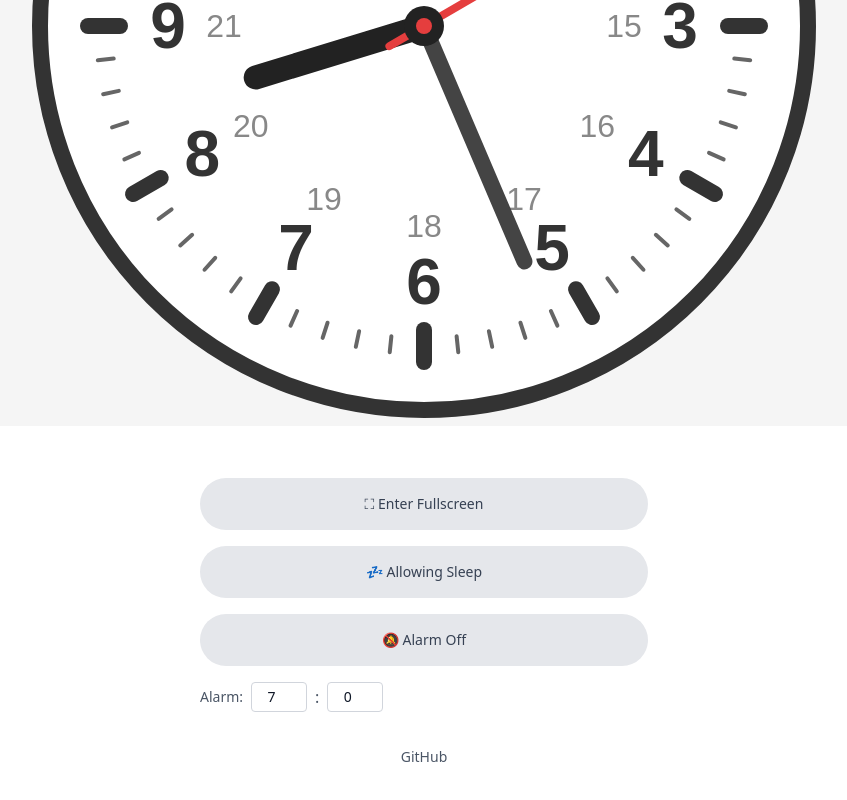
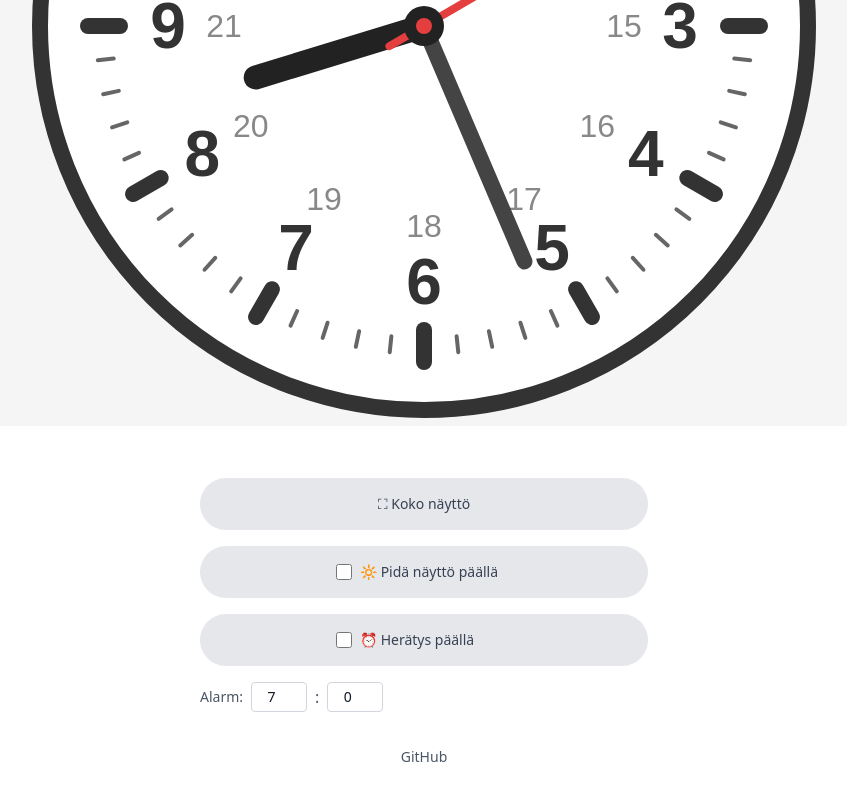
Before and after one commit to esamattis/kello, a Preact app: page / in a window 1280 px wide. Shown: the part 374-1174 px from the top of the page, without its empty margins (216-1063 px from the left). Built offline with nearby package versions, Linux system fonts and the light colour scheme.

Commit message:
button component

```diff
--- /dev/null
+++ b/src/ToggleButton.tsx
@@ -0,0 +1,54 @@
+import { ComponentChildren } from "preact";
+
+interface ToggleButtonProps {
+    children: ComponentChildren;
+    checked: boolean;
+    checkbox?: boolean;
+    checkedChildren?: ComponentChildren;
+    onChange?: () => void;
+    checkedClass?: string;
+    uncheckedClass?: string;
+}
+
+export function ToggleButton({
+    children,
+    checked,
+    checkbox = false,
+    checkedChildren,
+    onChange,
+    checkedClass = "bg-blue-500 text-white hover:bg-blue-600",
+    uncheckedClass = "bg-gray-200 text-gray-700 hover:bg-gray-300",
+}: ToggleButtonProps) {
+    const displayContent = checked && checkedChildren ? checkedChildren : children;
+
+    if (checkbox) {
+        return (
+            <label
+                class={`w-full px-4 py-4 rounded-full text-sm font-medium transition-colors flex items-center justify-center cursor-pointer ${
+                    checked ? checkedClass : uncheckedClass
+                }`}
+            >
+                <span class="w-44 flex items-center gap-2">
+                    <input
+                        type="checkbox"
+                        checked={checked}
+                        onChange={onChange}
+                        class="w-4 h-4 accent-white"
+                    />
+                    <span>{displayContent}</span>
+                </span>
+            </label>
+        );
+    }
+
+    return (
+        <button
+            onClick={onChange}
+            class={`w-full px-4 py-4 rounded-full text-sm font-medium transition-colors ${
+                checked ? checkedClass : uncheckedClass
+            }`}
+        >
+            {displayContent}
+        </button>
+    );
+}
--- a/src/alarm.tsx
+++ b/src/alarm.tsx
@@ -1,4 +1,5 @@
-import { signal, computed, effect, Signal } from "@preact/signals";
+import { signal, computed, Signal, effect } from "@preact/signals";
+import { ToggleButton } from "./ToggleButton";
 import { useEffect, useRef } from "preact/hooks";
 
 // Dragging state for alarm hand
@@ -266,17 +267,14 @@ export function useAlarmFlash() {
 
 export function AlarmToggle() {
     return (
-        <button
-            onClick={toggleAlarm}
-            class={`w-full px-4 py-4 rounded-full text-sm font-medium transition-colors ${
-                alarmEnabled.value
-                    ? "bg-orange-500 text-white hover:bg-orange-600"
-                    : "bg-gray-200 text-gray-700 hover:bg-gray-300"
-            }`}
-            title={alarmEnabled.value ? "Alarm is set" : "Alarm is off"}
+        <ToggleButton
+            checked={alarmEnabled.value}
+            checkbox
+            onChange={toggleAlarm}
+            checkedClass="bg-orange-500 text-white hover:bg-orange-600"
         >
-            {alarmEnabled.value ? "⏰ Alarm On" : "🔕 Alarm Off"}
-        </button>
+            ⏰ Herätys päällä
+        </ToggleButton>
     );
 }
 
--- a/src/index.tsx
+++ b/src/index.tsx
@@ -1,7 +1,8 @@
 import { render } from "preact";
-import { signal, computed } from "@preact/signals";
 import { useEffect, useRef } from "preact/hooks";
+import { signal, Signal, computed } from "@preact/signals";
 import "./style.css";
+import { ToggleButton } from "./ToggleButton";
 import {
     checkAlarm,
     triggerAlarm,
@@ -428,27 +429,18 @@ function WakeLockToggle() {
         <Tooltip
             content={
                 wakeLockEnabled.value
-                    ? "Click to allow the screen to turn off"
-                    : "Click to keep the screen on"
+                    ? "Napsauta salliaksesi näytön sammumisen"
+                    : "Napsauta pitääksesi näytön päällä"
             }
         >
-            <button
-                onClick={toggleWakeLock}
-                class={`w-full px-4 py-4 rounded-full text-sm font-medium transition-colors ${
-                    wakeLockEnabled.value
-                        ? "bg-green-500 text-white hover:bg-green-600"
-                        : "bg-gray-200 text-gray-700 hover:bg-gray-300"
-                }`}
-                title={
-                    wakeLockEnabled.value
-                        ? "Screen will stay on"
-                        : "Screen may turn off"
-                }
+            <ToggleButton
+                checked={wakeLockEnabled.value}
+                checkbox
+                onChange={toggleWakeLock}
+                checkedClass="bg-green-500 text-white hover:bg-green-600"
             >
-                {wakeLockEnabled.value
-                    ? "🔆 Staying Awake"
-                    : "💤 Allowing Sleep"}
-            </button>
+                🔆 Pidä näyttö päällä
+            </ToggleButton>
         </Tooltip>
     );
 }
@@ -475,21 +467,18 @@ function FullscreenToggle() {
     return (
         <Tooltip
             content={
-                fullscreenEnabled.value ? "Exit fullscreen" : "Enter fullscreen"
+                fullscreenEnabled.value
+                    ? "Poistu koko näytöstä"
+                    : "Siirry koko näyttöön"
             }
         >
-            <button
-                onClick={toggleFullscreen}
-                class={`w-full px-4 py-4 rounded-full text-sm font-medium transition-colors ${
-                    fullscreenEnabled.value
-                        ? "bg-blue-500 text-white hover:bg-blue-600"
-                        : "bg-gray-200 text-gray-700 hover:bg-gray-300"
-                }`}
+            <ToggleButton
+                checked={fullscreenEnabled.value}
+                onChange={toggleFullscreen}
+                checkedChildren="🖥️ Poistu koko näytöstä"
             >
-                {fullscreenEnabled.value
-                    ? "🖥️ Exit Fullscreen"
-                    : "⛶ Enter Fullscreen"}
-            </button>
+                ⛶ Koko näyttö
+            </ToggleButton>
         </Tooltip>
     );
 }
```
